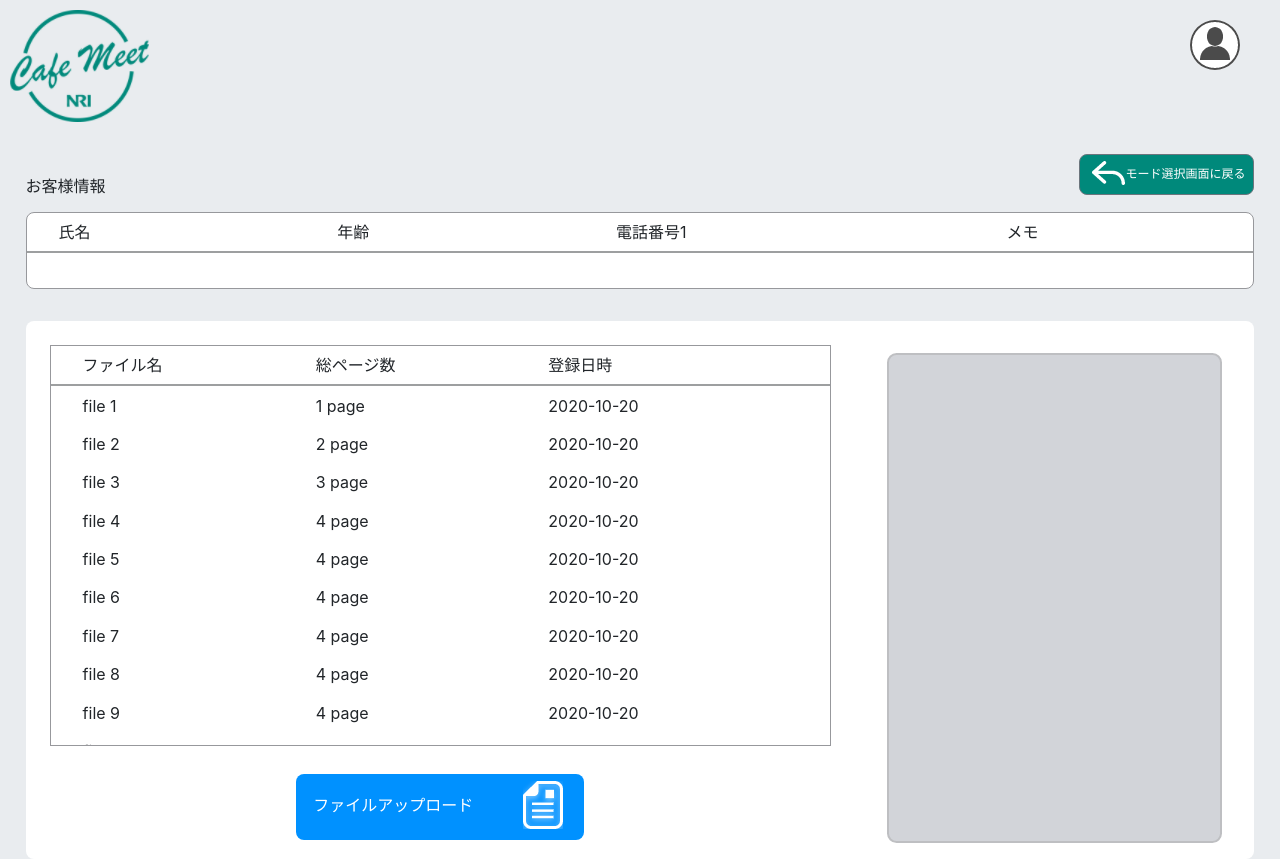
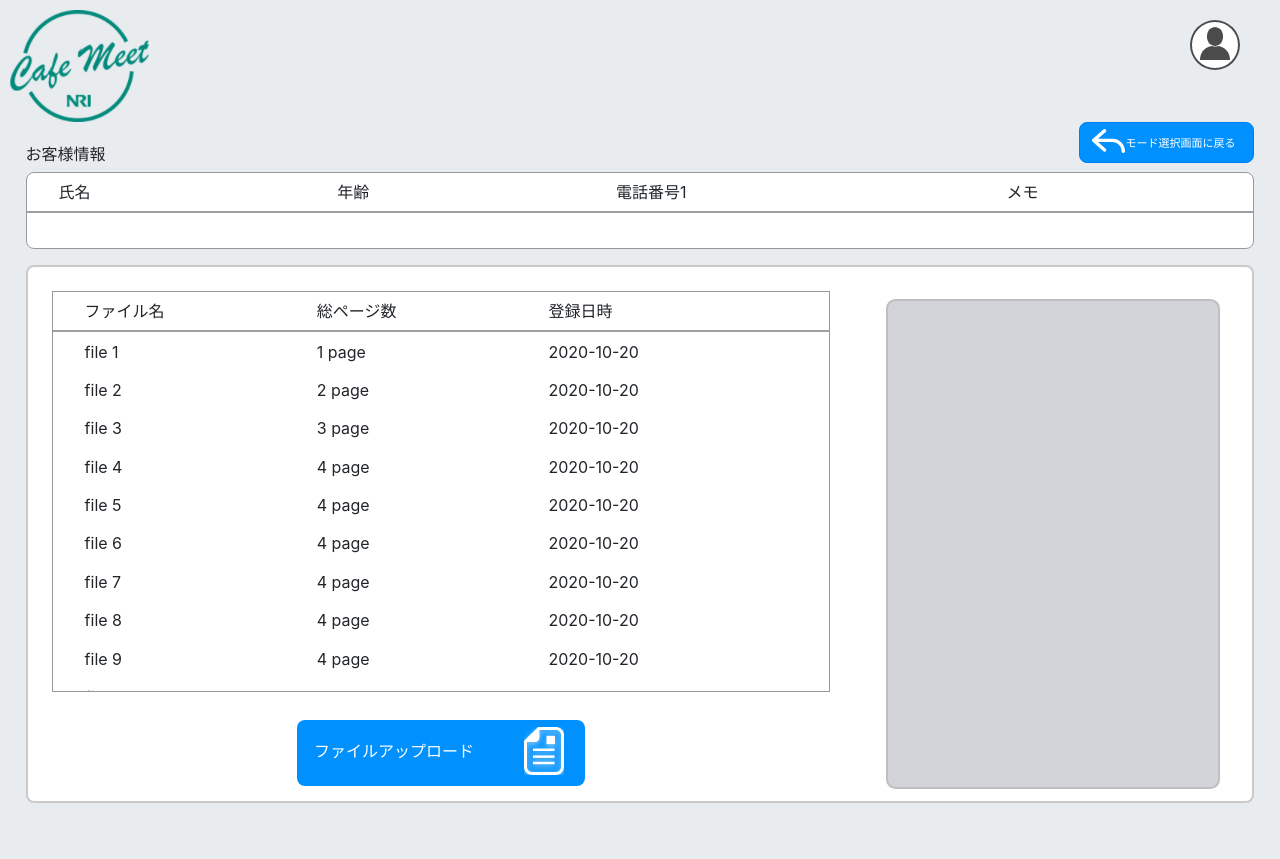
Before and after one commit to conqueror3996/cafex, a Vue app: page /WA01010500 in a window 1280 px wide. After the commit the page ends 803 px from the top, so only its background shows below. Built offline with nearby package versions, Linux system fonts and the light colour scheme; sample sign-in values are in the browser's storage.

Commit message:
fix backlog and change by request 20201027

```diff
--- a/src/components/app/App.vue
+++ b/src/components/app/App.vue
@@ -1,10 +1,13 @@
 <template>
   <div id="container">
     <header class="clearfix header">
-      <a class="logo" href="/WA01010300"
+      <a :class="($router.currentRoute.path !== '/WA01010600')?'logo':'logo-small'" href="/WA01010300"
         ><img class="mw100" :src="img" alt="logo CafeX"
       /></a>
-      <div class="account">
+      <div class="contact" v-if="$router.currentRoute.path === '/WA01010600'">
+        <p>お客様対応画面 &nbsp;&nbsp;&nbsp;   <a href="#">ヘルプ</a></p>
+      </div>
+      <div class="account" v-if="account.user && $router.currentRoute.path !== '/WA01010600'">
         <ul class="list_account-action">
           <li><a href="/WA01010200">パスワード変更</a></li>
           <li><a href="/WA01010100">ログアウト</a></li>
@@ -142,8 +145,9 @@ export default {
 body{margin:0px;padding:0px;background:#f0f0f0;overflow:hidden;width:100%;height:100vh;}
 #container{width:100%;margin:auto;}
 .inner{max-width: 1327px;margin:auto;}
-.inner .alert{margin-top:1rem;white-space: pre-line;width: 50%;margin-left: auto;margin-right: auto;border-radius: .5rem;}
-.logo{display:inline-block;padding:10px 0px 0px 10px;width:25%;float:left;}
+.inner .alert{white-space: pre-line;width: 50%;margin-left: auto;margin-right: auto;border-radius: .5rem;}
+.logo{display:inline-block;padding:10px 0px 0px 10px;width:15%;float:left;}
+.logo-small { display:inline-block;padding:10px 0px 0px 10px;width:7%;float:left;}
 .mw100{max-width:100%;}
 .header{position:relative;left:0px;right:0px;width:100%;}
 .account{position:absolute;right:0px;top:20px;width:170px;height:50px;background:url(/src/assets/images/my-account.png) right 40px center no-repeat;}
@@ -155,6 +159,9 @@ body{margin:0px;padding:0px;background:#f0f0f0;overflow:hidden;width:100%;height
 .list_account-action li:hover{background:#eee;}
 .list_account-action li a{color:#000;}
 .list_account-action li a:hover{text-decoration:none;}
+.contact {max-width: 500px; float: left; margin-left: 3rem;}
+.contact p{font-size: 34px; font-weight: 200; font-family: "HiraginoSans-W3"; padding-top: 2.75rem; margin-bottom: 0px;}
+.contact a {color: #000; text-decoration: underline; font-size: 20px;}
 
 /*login*/
 .box-login{width:484px;margin:20px auto 0px auto;background:#fff;border-radius:10px;padding:3rem;box-sizing:border-box;}
--- a/src/components/change-password/WA01010200.vue
+++ b/src/components/change-password/WA01010200.vue
@@ -4,7 +4,8 @@
         <hr style="height: 1px; background-color:#979797; margin-top:0">
         <form @submit.prevent="handleSubmit" >
             <div>
-                <p style="font-size: 16px">現在のパスワードと使用するパスワードを入力してください</p>
+                <p style="font-size: 16px">現在のパスワードと新しく使用するパスワードを入力してください
+                </p>
             </div>
             <div class="form-group div-form-input">
                 <label for="currentpassword">現在のパスワード</label>
--- a/src/components/contact/WA01010600.vue
+++ b/src/components/contact/WA01010600.vue
@@ -100,6 +100,7 @@ export default {
   padding-right: 1rem;
   width: 1410px;
   height: 710px;
+  margin-top: .5rem;
 }
 
 .side-left {
@@ -175,17 +176,13 @@ export default {
 }
 
 .action-panel button {
-  width: 29%;
+  width: 30%;
   height: 3rem;
   line-height: 1rem;
 }
 
-.action-panel button.small-font {
-  width: 37%;
-}
-
 .action-panel .small-font span {
-  font-size: 10px;
+  font-size: 9px;
 }
 
 .action-panel span {
--- a/src/components/customer-information/WA01010400.vue
+++ b/src/components/customer-information/WA01010400.vue
@@ -2,7 +2,7 @@
   <div class="customer-info-screen">
         <div class="title-information">
            <p >顧客情報</p>
-           <b-button @click="$router.go(-1)">
+           <b-button variant="primary" @click="$router.push('/WA01010300')">
              <img src="src/assets/images/back-icon.png" /><p>モード選択画面に戻る</p>
            </b-button>
         </div>
@@ -148,7 +148,7 @@ export default {
 }
 
 .title-information button {
-  background-color: #00897B;
+  background-color: #0091FF;
   float: right;
   border-radius: .5rem;
   width: 175px;
@@ -162,12 +162,12 @@ export default {
 
 .title-information button p {
   color: #fff;
-  font-size: 12px;
-  padding: .25rem 0 .75rem .25rem;
+  font-size: 11px;
+  padding: .4rem 0 .75rem .25rem;
   margin-bottom: 0px;
 }
 
-.title-information button:hover {
+/* .title-information button:hover {
     color: #fff;
     background-color: #02ad9c;
     border-color: #9ed9d3;
@@ -181,7 +181,7 @@ export default {
     color: #fff;
     background-color: #02ad9c;
     border-color: #9ed9d3;
-}
+} */
 /* .div-login {
     display: flex;
     justify-content: center;
--- a/src/components/home/WA01010300.vue
+++ b/src/components/home/WA01010300.vue
@@ -254,10 +254,12 @@ export default {
 .home-screen .nav-tabs .nav-link {
   width: 135px;
   text-align: center;
+  background-color: #D8D8D8;
 }
 
 .home-screen .nav-link.active {
   color: #0091FF !important;
+  background-color: #ffffff;
 }
 
 .home-screen .nav-tabs a:hover {
--- a/src/components/manage-file/WA01010500.vue
+++ b/src/components/manage-file/WA01010500.vue
@@ -3,7 +3,7 @@
     <div class="info">
       <div class="info-title">
         <p>お客様情報</p>
-        <b-button @click="$router.go(-1)">
+        <b-button variant="primary" @click="$router.push('/WA01010400')">
           <img src="src/assets/images/back-icon.png" /><p>モード選択画面に戻る</p>
         </b-button>
       </div>
@@ -229,7 +229,6 @@ export default {
 
 <style>
 .manage-file-conent {
-  padding-top: 2rem;
   margin: 0 auto;
 }
 /* .manage-file-conent {
@@ -309,7 +308,6 @@ export default {
 }
 
 .manage-file-conent .info-title p {
-  padding-bottom: 0.5rem;
   text-align: left;
   float: left;
   clear: right;
@@ -318,12 +316,11 @@ export default {
 }
 
 .manage-file-conent .info-title button {
-  background-color: #00897B;
+  background-color: #0091FF;
   float: right;
   border-radius: .5rem;
   width: 175px;
   height: 41px;
-  font-size: 12px;
 }
 
 .info-title button img {
@@ -333,14 +330,15 @@ export default {
 .info-title button p {
   color: #fff;
   font-size: 12px;
-  padding: .25rem 0 .75rem .25rem !important;
+  padding: .4rem 0 .75rem .25rem !important;
   margin-bottom: 0px;
   float: unset !important;
+  font-size: 11px;
 }
 
-.info-title button:hover {
+/* .info-title button:hover {
     color: #fff;
-    background-color: #02ad9c;
+    background-color: #0091FF;
     border-color: #9ed9d3;
 }
 
@@ -350,9 +348,9 @@ export default {
 
 .info-title button:not(:disabled):not(.disabled).active, .info-title button:not(:disabled):not(.disabled):active {
     color: #fff;
-    background-color: #02ad9c;
+    background-color: #0091FF;
     border-color: #9ed9d3;
-}
+} */
 
 .manage-file-conent .info-table {
   background-color: #ffffff;
@@ -365,11 +363,12 @@ export default {
 .detail {
   display: flex;
   flex-direction: row;
-  margin: 2rem auto auto 0;
+  margin: 1rem auto auto 0;
   background-color: #ffffff;
   border-radius: 0.5rem;
   width: 100%;
   height: 538px;
+  border: 2px solid #cacaca;
 }
 
 .file-content {
```
